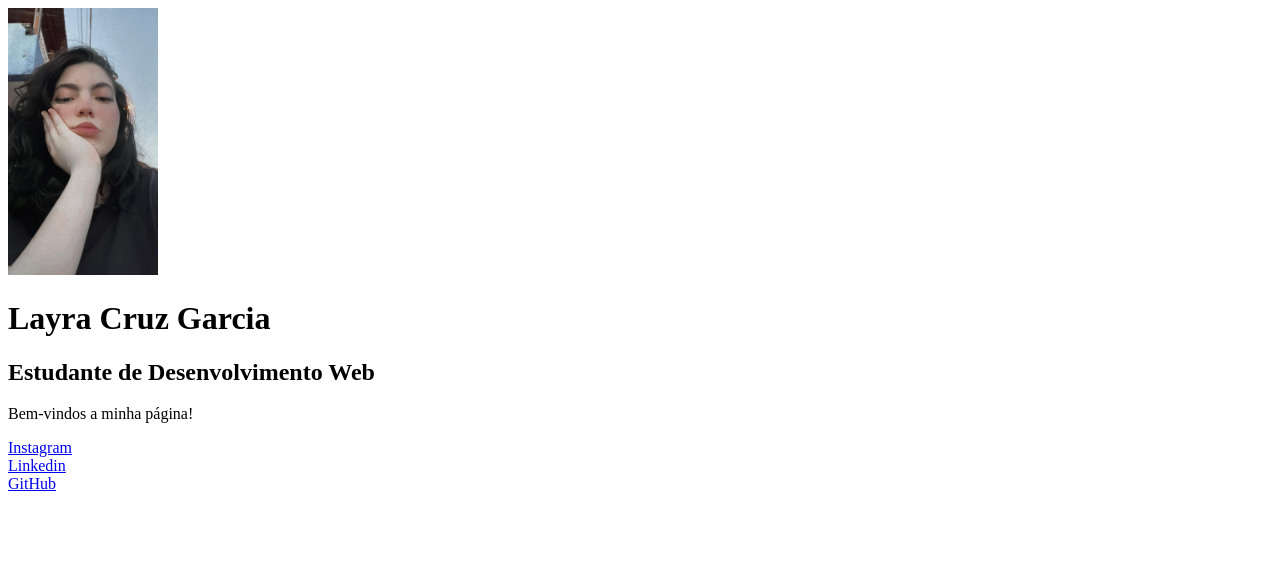
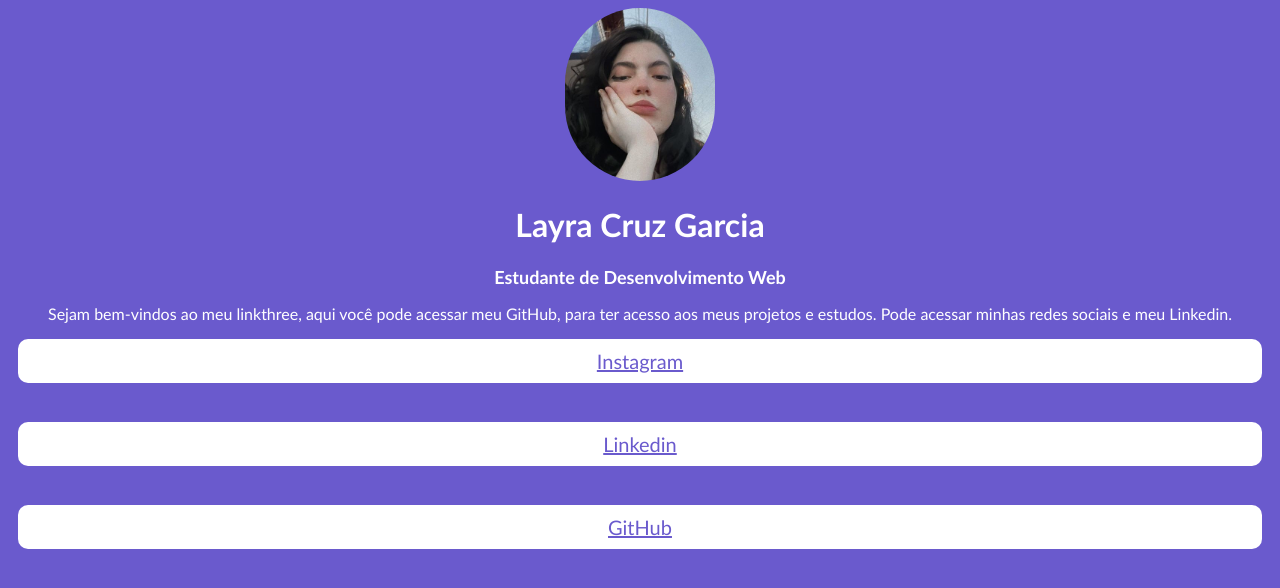
Before and after one commit to LayraCruzGarcia/mimo.app, a plain HTML site: page Projeto-Linktree/index.html in a window 1280 px wide. Drawn offline with Linux system fonts and the light colour scheme.

Commit message:
linktree finalizada

```diff
--- a/Projeto-Linktree/index.html
+++ b/Projeto-Linktree/index.html
@@ -7,10 +7,12 @@
     <link rel="stylesheet" href="style.css">
 </head>
 <body>
-   <img src="imagens/WhatsApp Image 2025-07-06 at 11.12.16.jpeg" width="150">
+   <img src="imagens/WhatsApp Image 2025-07-06 at 11.12.16.jpg" width="150">
    <h1>Layra Cruz Garcia</h1>
    <h2>Estudante de Desenvolvimento Web</h2>
-   <p>Bem-vindos a minha página!</p>
+   <p>Sejam bem-vindos ao meu linkthree, aqui você pode acessar meu GitHub, para ter
+acesso aos meus projetos e estudos. Pode acessar minhas redes sociais e meu
+Linkedin.</p>
    <a href="https://www.instagram.com/layratozier/" target="_blank">Instagram</a> <br>
    <a href="https://www.linkedin.com/in/layra-cruz-garcia-164675188/" target="_blank">Linkedin</a> <br>
    <a href="https://github.com/LayraCruzGarcia" target="_blank">GitHub</a>
--- a/Projeto-Linktree/style.css
+++ b/Projeto-Linktree/style.css
@@ -0,0 +1,28 @@
+@charset "UTF-8";
+
+body{
+    background-color: slateblue;
+    font-family: 'Trebuchet MS';
+    color: white;
+    text-align: center;
+}
+
+
+img{
+    border-radius: 75px;
+}
+
+h2{
+    font-size: 18px;
+}
+
+a{
+    background-color: white;
+    font-size: 20px;
+    border-radius: 10px;
+    padding: 10px;
+    display: block;
+    text-align: center;
+    margin: 10px;
+    color: slateblue;
+}
```
Also changed, not shown: Projeto-Linktree/imagens/WhatsApp Image 2025-07-06 at 11.12.16.jpeg (deleted), Projeto-Linktree/imagens/WhatsApp Image 2025-07-06 at 11.12.16.jpg (added).
